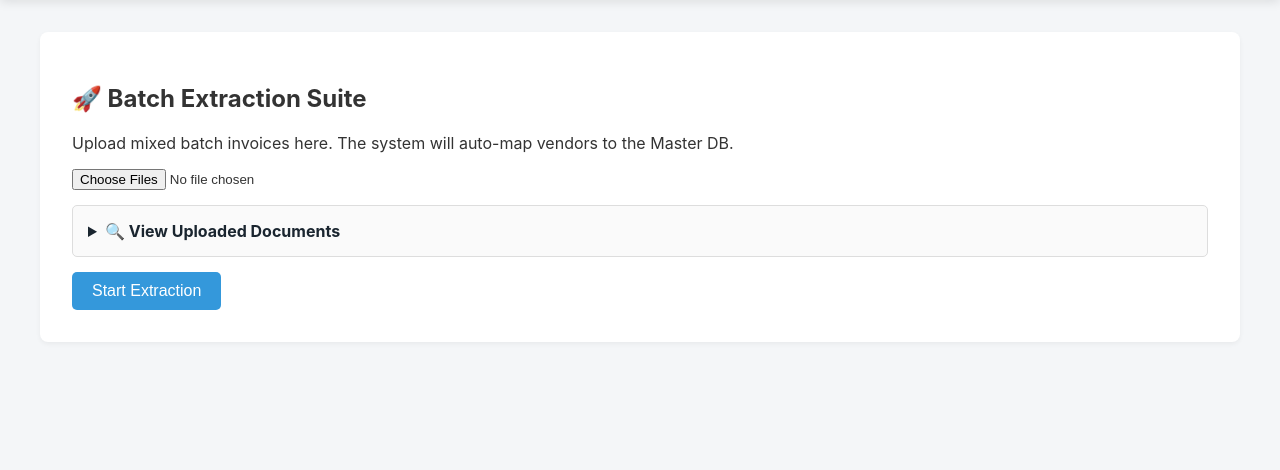
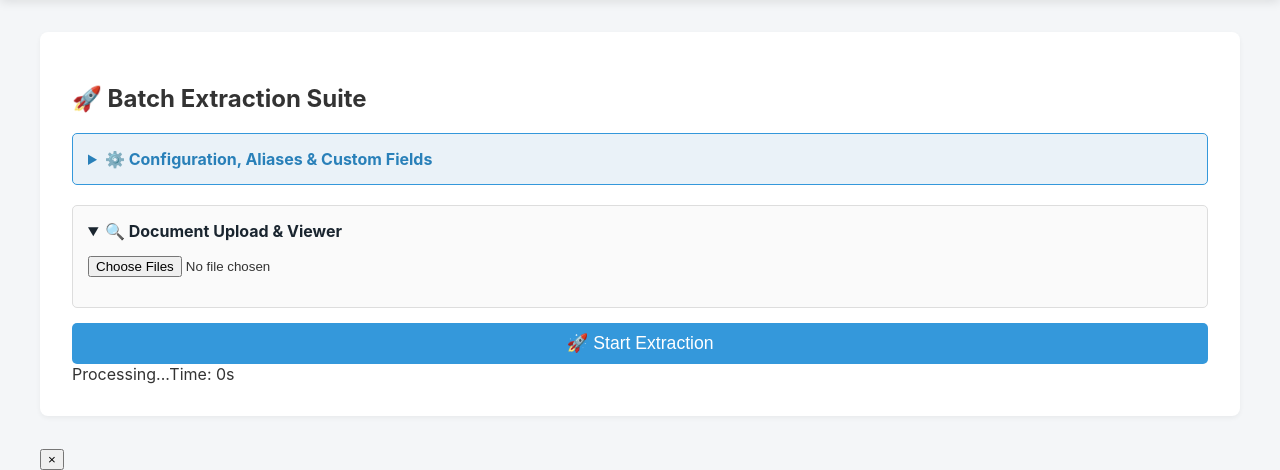
Before and after one commit to InsightMiner-dot/invoice-extraction, a FastAPI app: page / in a window 1280 px wide. Shown: the part 60-530 px from the top of the page. Run offline with FastAPI, Linux system fonts and the light colour scheme; parts of the project's set-up code (start-up, migrations or seed data) failed here and were passed over; some libraries are stand-ins or nearby versions.

Commit message:
Enhance extract.html with new settings and layout
Added a new settings expander for configuration options, including max pages per PDF and render resolution. Updated document upload section and modified line item details table for better usability.

```diff
--- a/fastapi_v1/templates/extract.html
+++ b/fastapi_v1/templates/extract.html
@@ -2,49 +2,85 @@
 {% block content %}
 <div class="card">
     <h2>🚀 Batch Extraction Suite</h2>
-    <p>Upload mixed batch invoices here. The system will auto-map vendors to the Master DB.</p>
 
     <form id="uploadForm">
-        <input type="file" id="pdfFiles" name="files" multiple accept="application/pdf" required style="margin-bottom: 15px; display: block;">
 
-        <!-- NATIVE EXPANDER FOR DOCUMENT VIEWER -->
-        <details style="margin-bottom: 15px; padding: 15px; border: 1px solid #ddd; border-radius: 5px; background: #fafafa;">
-            <summary style="font-weight: bold; cursor: pointer; color: var(--primary);">🔍 View Uploaded Documents</summary>
-            <div style="margin-top: 15px;">
-                <select id="docSelect" style="width: 100%; padding: 10px; margin-bottom: 15px; display: none; border-radius: 4px;">
-                    <option value="">Select a document to view...</option>
-                </select>
-                <div id="pdfContainer" style="width: 100%; height: 60vh; border: 1px solid #ccc; border-radius: 4px; display: none; background-color: #525659;">
-                    <object id="pdfViewer" data="" type="application/pdf" width="100%" height="100%">
-                        <p>Your browser does not support PDFs. <a id="pdfFallback" href="">Download the PDF</a>.</p>
-                    </object>
+        <!-- ⚙️ NEW SETTINGS EXPANDER -->
+        <details style="margin-bottom: 20px; padding: 15px; border: 1px solid #3498db; border-radius: 5px; background: #eaf2f8;">
+            <summary style="font-weight: bold; cursor: pointer; color: #2980b9;">⚙️ Configuration, Aliases & Custom Fields</summary>
+
+            <div style="display: flex; gap: 20px; margin-top: 15px;">
+                <div>
+                    <label><strong>Max Pages per PDF:</strong></label><br>
+                    <input type="number" id="configMaxPages" value="15" min="1" max="100" style="padding: 5px; width: 80px;">
+                </div>
+                <div>
+                    <label><strong>Render Resolution (DPI):</strong></label><br>
+                    <input type="number" id="configDPI" value="300" min="72" max="600" step="72" style="padding: 5px; width: 80px;">
+                </div>
+            </div>
+
+            <hr style="border: 0; border-top: 1px solid #ccc; margin: 15px 0;">
+
+            <div style="display: flex; gap: 20px;">
+                <!-- ALIASES -->
+                <div style="flex: 1;">
+                    <strong>Standard Field Aliases</strong>
+                    <p style="font-size: 0.8rem; color: #666;">Help the AI find built-in fields (e.g. invoice_number: "Bill No").</p>
+                    <table id="aliasTable" style="width: 100%; font-size: 0.85rem; margin-bottom: 5px;">
+                        <thead><tr><th>Standard Field</th><th>Aliases (Comma separated)</th><th></th></tr></thead>
+                        <tbody></tbody>
+                    </table>
+                    <button type="button" onclick="addRow('aliasTable')" style="font-size: 0.8rem; padding: 3px 8px;">+ Add Alias</button>
+                </div>
+
+                <!-- CUSTOM FIELDS -->
+                <div style="flex: 1;">
+                    <strong>New Custom Fields</strong>
+                    <p style="font-size: 0.8rem; color: #666;">Extract entirely new columns to append to your Excel.</p>
+                    <table id="customTable" style="width: 100%; font-size: 0.85rem; margin-bottom: 5px;">
+                        <thead><tr><th>New Field Name</th><th>Description / Instructions</th><th></th></tr></thead>
+                        <tbody></tbody>
+                    </table>
+                    <button type="button" onclick="addRow('customTable')" style="font-size: 0.8rem; padding: 3px 8px;">+ Add Custom Field</button>
                 </div>
             </div>
         </details>
 
-        <button type="submit" class="primary" id="extractBtn">Start Extraction</button>
+        <!-- UPLOAD & VIEWER -->
+        <details style="margin-bottom: 15px; padding: 15px; border: 1px solid #ddd; border-radius: 5px; background: #fafafa;" open>
+            <summary style="font-weight: bold; cursor: pointer; color: var(--primary);">🔍 Document Upload & Viewer</summary>
+            <div style="margin-top: 15px;">
+                <input type="file" id="pdfFiles" name="files" multiple accept="application/pdf" required style="margin-bottom: 15px; display: block;">
+                <input type="text" id="gridSearch" class="search-bar" placeholder="Search files by name..." style="display: none;">
+                <div id="pdfGrid" class="pdf-grid"></div>
+            </div>
+        </details>
+
+        <button type="submit" class="primary" id="extractBtn" style="width: 100%; font-size: 1.1rem;">🚀 Start Extraction</button>
     </form>
 
-    <div id="loader" class="loader">⏳ Processing documents via Azure OpenAI... Please wait.</div>
+    <div id="progressContainer" class="progress-container">
+        <div class="progress-bar"><div id="progressFill" class="progress-fill"></div></div>
+        <div class="progress-text"><span id="progressStats">Processing...</span><span id="progressTimer">Time: 0s</span></div>
+    </div>
 </div>
 
 <div id="resultsContainer" style="display: none;">
-
-    <!-- EXCEL DOWNLOAD BUTTON -->
     <div style="display: flex; justify-content: flex-end; margin-bottom: 15px;">
         <a id="downloadExcelBtn" href="#" style="text-decoration: none;">
             <button class="primary" style="background-color: #27ae60;">📥 Download Excel Extract</button>
         </a>
     </div>
 
-    <!-- LINE ITEM DETAILS TABLE -->
+    <!-- FULL LINE ITEM DETAILS TABLE -->
     <div class="card">
-        <h3>📝 Line Item Details (Full Extraction)</h3>
-        <div style="overflow-x: auto; max-height: 400px; border: 1px solid #eee;">
-            <table id="detailsTable" style="white-space: nowrap; font-size: 0.9rem;">
+        <h3>📝 Line Item Details (Fully Scrollable)</h3>
+        <div class="table-wrapper">
+            <table id="detailsTable" style="white-space: nowrap; font-size: 0.85rem;">
                 <thead>
-                    <tr>
-                        <th>File Name</th><th>Page #</th><th>Description</th><th>Qty</th><th>UOM</th><th>Price</th><th>Line Total</th>
+                    <tr id="detailsHeaderRow">
+                        <!-- Populated by JS to include dynamic custom columns -->
                     </tr>
                 </thead>
                 <tbody></tbody>
@@ -52,10 +88,9 @@
         </div>
     </div>
 
-    <!-- QC SUMMARY TABLE -->
     <div class="card">
         <h3>🛡️ QC Summary</h3>
-        <div style="overflow-x: auto;">
+        <div class="table-wrapper">
             <table id="summaryTable" style="white-space: nowrap; font-size: 0.9rem;">
                 <thead>
                     <tr><th>File Name</th><th>Vendor Name</th><th>Invoice #</th><th>Variance</th><th>Proc Time</th><th>Status</th></tr>
@@ -65,4 +100,12 @@
         </div>
     </div>
 </div>
+
+<!-- FULLSCREEN PDF MODAL -->
+<div id="pdfModal" class="modal-overlay">
+    <div class="modal-content">
+        <button id="closeModal" class="modal-close">&times;</button>
+        <object id="modalViewer" data="" type="application/pdf" width="100%" height="100%"></object>
+    </div>
+</div>
 {% endblock %}
```
